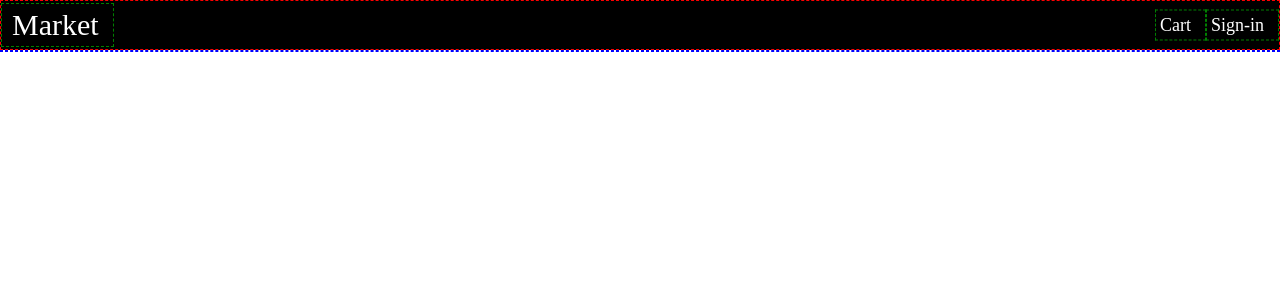
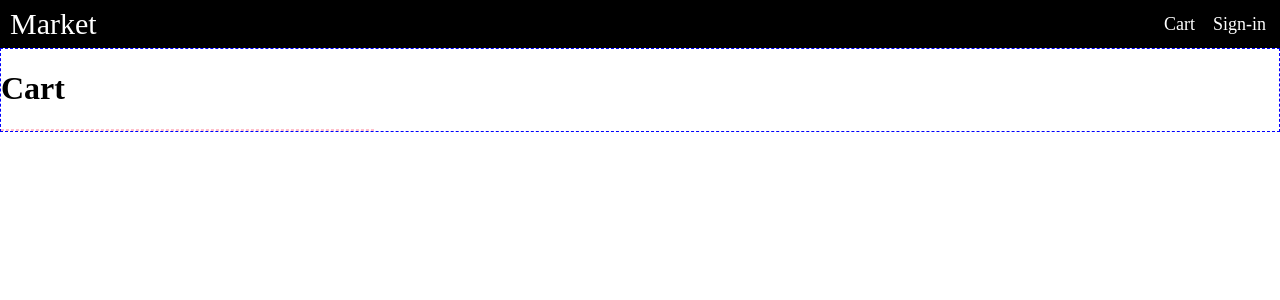
Before and after one commit to serhiibelman/Market, a Django app: page /market/cart/ in a window 1280 px wide. Shown: the top 300 px of the page. Run offline with Django 3.2, Linux system fonts and the light colour scheme; data that the repository does not hold is empty.

Commit message:
Add Cart

```diff
--- a/market/static/market/css/base.css
+++ b/market/static/market/css/base.css
@@ -15,7 +15,7 @@ body {
     height: 48px;
     overflow: hidden;
     list-style-type: none;
-    border: 1px dashed red;
+    /*border: 1px dashed red;*/
 }
 
 .navbar li {
@@ -27,8 +27,7 @@ body {
     top: 50%;
     -ms-transform: translateY(-50%);
     transform: translateY(-50%);
-
-    border: 1px dashed green;
+    /*border: 1px dashed green;*/
 }
 
 .navbar li:first-child {
--- /dev/null
+++ b/market/static/market/css/cart.css
@@ -0,0 +1,19 @@
+
+.cart-container {
+    width: 100%;
+    padding: 0;
+    margin: 0;
+    overflow: hidden;
+    list-style-type: none;
+}
+
+.cart-container li {
+    float: left;
+    width: 70%;
+    border: 1px dashed red;
+}
+
+.cart-container li:last-child {
+    width: 29%;
+    border: 1px dashed pink;
+}
--- a/market/templates/market/base.html
+++ b/market/templates/market/base.html
@@ -2,15 +2,16 @@
 <html>
 <head>
     {% load static %}
-	<title></title>
+    <title></title>
     <link rel="stylesheet" type="text/css" href="{% static 'market/css/base.css' %}">
+    <link rel="stylesheet" type="text/css" href="{% static 'market/css/cart.css' %}">
 </head>
 <body>
     <div class="header">
         <ul class="navbar">
             <li><a href="{% url 'market:main' %}">Market</a></li>
             <li><a href="#"><i class="i-sign-in"></i>Sign-in</a></li>
-            <li><a href="#"><i class="i-cart"></i>Cart</a></li>
+            <li><a href="{% url 'market:cart' %}"><i class="i-cart"></i>Cart</a></li>
         </ul>
     </div>
     <div class="content">
--- /dev/null
+++ b/market/templates/market/cart.html
@@ -0,0 +1,28 @@
+{% extends 'market/base.html' %}
+
+{% block content %}
+<h1>Cart</h1>
+<ul class="cart-container">
+    <li>
+    {% for product in products %}
+        <div>
+            <a href="{% url 'market:prods_detail' 'Tesla' product.id %}">{{ product.title }}</a>
+            <br>
+            <form action="." method="POST">
+                {% csrf_token %}
+                <!-- <label for="pid">Add to Cart</label>
+                <input type="submit" name="pid" value="{{ product.id }}"> -->
+                <button type="submit" name="remove" value="{{ product.id }}">Remove</button>
+            </form>
+        </div>
+        <br>
+    {% endfor %}
+    </li>
+    {% if products %}
+    <li>
+        <button>Buy</button>
+    </li>
+    {% endif %}
+</ul>
+
+{% endblock %}
--- a/market/urls.py
+++ b/market/urls.py
@@ -6,6 +6,7 @@ app_name = 'market'
 
 urlpatterns = [
     path('', views.main, name='main'),
-    path('<str:cname>/', views.prods, name='prods'),
+    path('cart/', views.cart, name='cart'),
+    path('prods/<str:cname>/', views.prods, name='prods'),
     path('<str:cname>/<int:pid>/', views.prods_detail, name='prods_detail'),
 ]
--- a/market/views.py
+++ b/market/views.py
@@ -8,12 +8,27 @@ def main(request):
     context = {'categories': categories}
     return render(request, 'market/main.html', context)
 
+def cart(request):
+    products = Products.objects.filter(in_cart=True)
+    if request.method == 'POST':
+        pid = request.POST['remove']
+        product = Products.objects.get(id=pid)
+        product.in_cart = False
+        product.save()
+    context = {
+        'products': products,
+        # 'cname': cname
+    }
+    return render(request, 'market/cart.html', context)
 
 def prods(request, cname):
     products = Products.objects.filter(category__name=cname)
     if request.method == 'POST':
         pid = request.POST['pid']
         product = Products.objects.get(id=pid)
+        product.in_cart = True
+        product.save()
+        print(product.in_cart)
     context = {
         'products': products,
         'cname': cname
@@ -21,7 +36,13 @@ def prods(request, cname):
     return render(request, 'market/prods.html', context)
 
 
+
+
 def prods_detail(request, cname, pid):
     product = get_object_or_404(Products, id=pid)
     context = {'product': product}
     return render(request, 'market/prods_detail.html', context)
+
+
+def test(request):
+    return render(request, 'market/cart.html', context)
```
